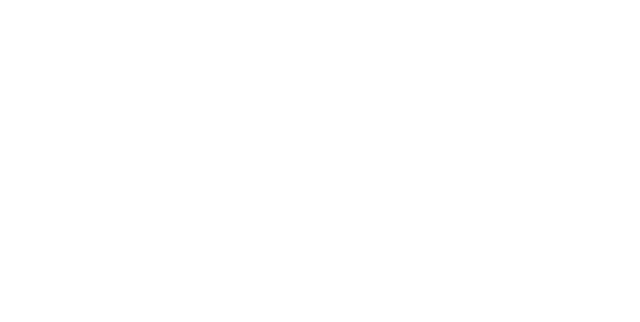
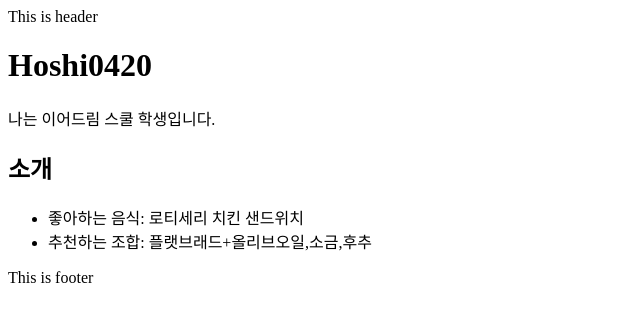
Before and after one commit to Hoshi0420/Hoshi0420.github.io, a plain HTML site: page index.html in a window 1280 px wide. Shown: the whole page, without its empty margins (0-640 px from the left). Drawn offline with Linux system fonts and the light colour scheme.

Commit message:
feat: Add <body> codes
<body>
<header>This is header</header>
<main class="container">
<h1>Your name</h1>
<p>나는 이어드림 스쿨 학생입니다.</p>
<h2>소개</h2>
<ul>
<li>좋아하는 음식: 로티세리 치킨 샌드위치</li>
<li>추천하는 조합: 플랫브래드+올리브오일,소금,후추</li>
</ul>
</main>
<footer>This is footer</footer>
</body>

```diff
--- a/index.html
+++ b/index.html
@@ -6,5 +6,17 @@
     <title>My first Page</title>
     <meta name="viewport" content="width=device-width, initial-scal=1.0">
   </head>
-  <body></body>
+  <body>
+    <header>This is header</header>
+    <main class="container">
+    <h1>Hoshi0420</h1>
+    <p>나는 이어드림 스쿨 학생입니다.</p>
+    <h2>소개</h2>
+    <ul>
+      <li>좋아하는 음식: 로티세리 치킨 샌드위치</li>
+      <li>추천하는 조합: 플랫브래드+올리브오일,소금,후추</li>
+    </ul>
+    </main>
+    <footer>This is footer</footer>
+  </body>
 </html>
```
